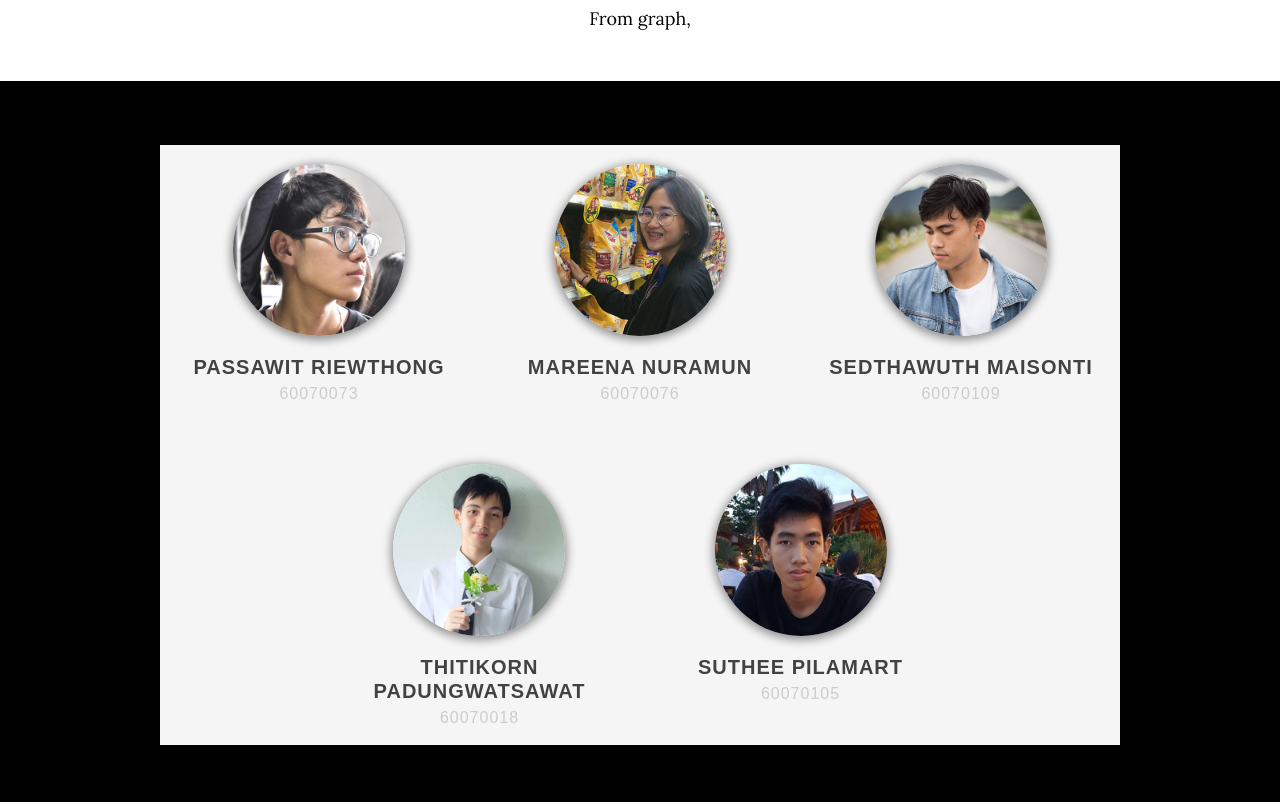
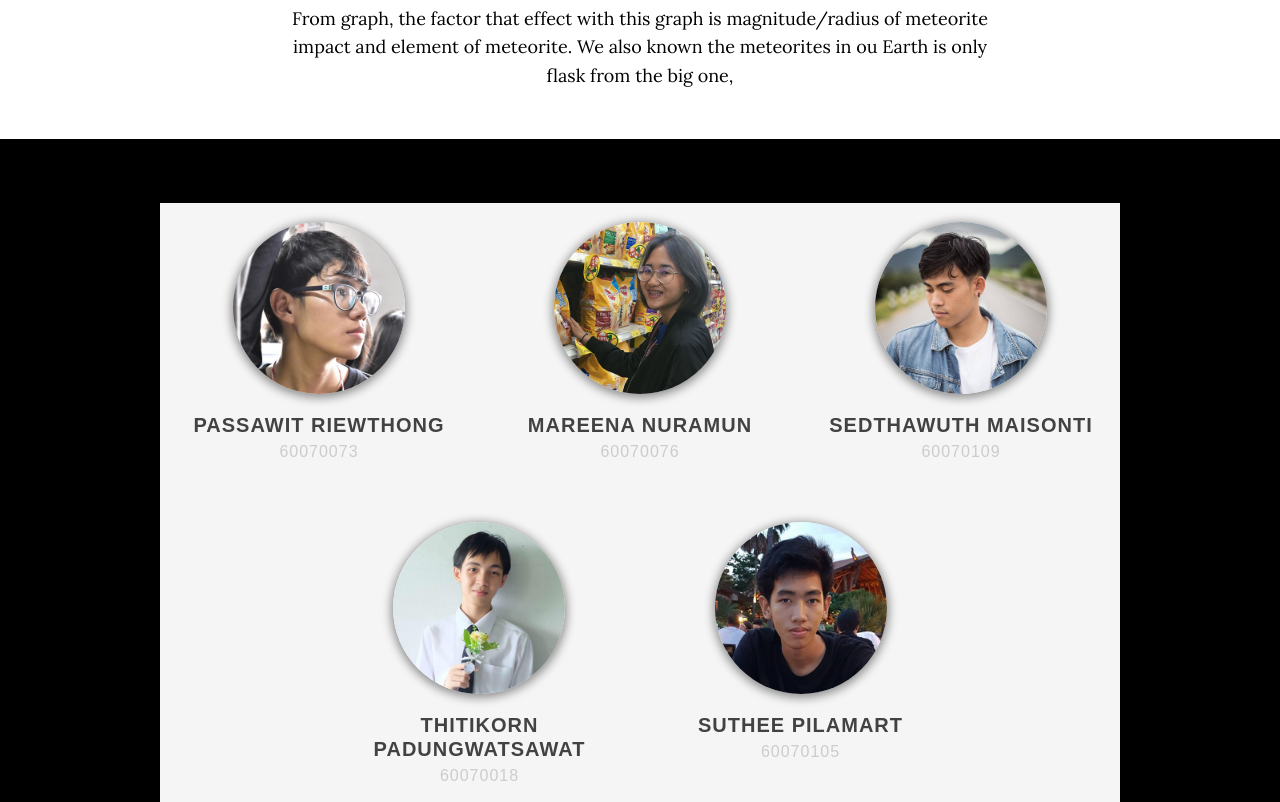
Before and after one commit to dekdew/Meteorite-Landings-Analysis, a Flask app: page / in a window 1280 px wide. Shown: the part 2889-3691 px from the top of the page. Run offline with Flask 2, Linux system fonts and the light colour scheme; some libraries are stand-ins or nearby versions.

Commit message:
Explicate Graph

```diff
--- a/templates/index.html
+++ b/templates/index.html
@@ -121,7 +121,7 @@
           </object>
         </div>
         <div class="col-lg-8 mx-auto">
-         <p style="color:#000;">From graph,</p>
+         <p style="color:#000;">From graph, the factor that effect with this graph is magnitude/radius of meteorite impact and element of meteorite. We also known the meteorites in ou Earth is only flask from the big one, </p>
         </div>
       </div>
     </section>
```
